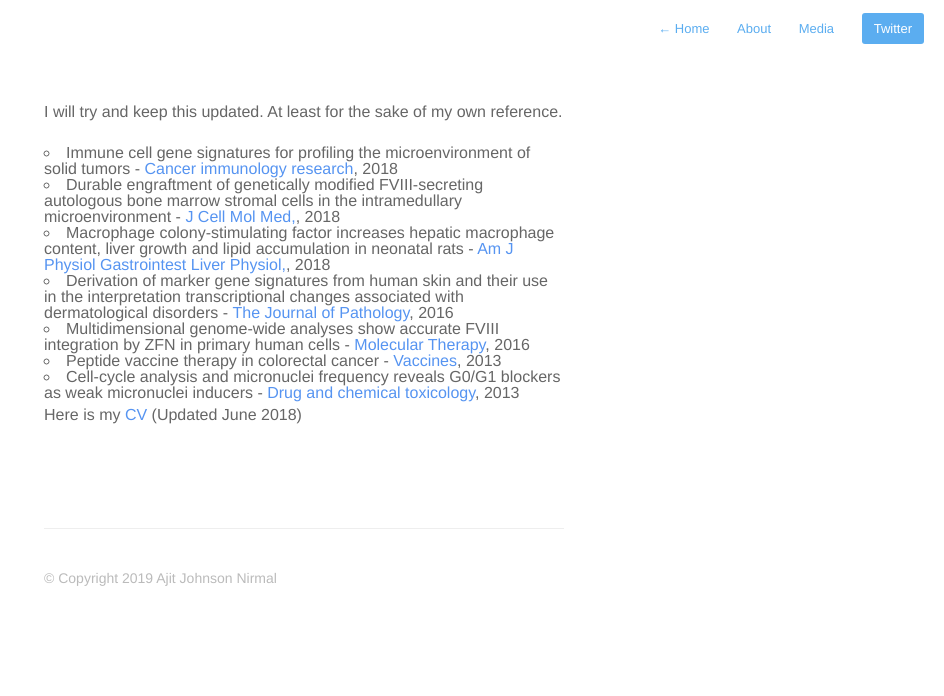
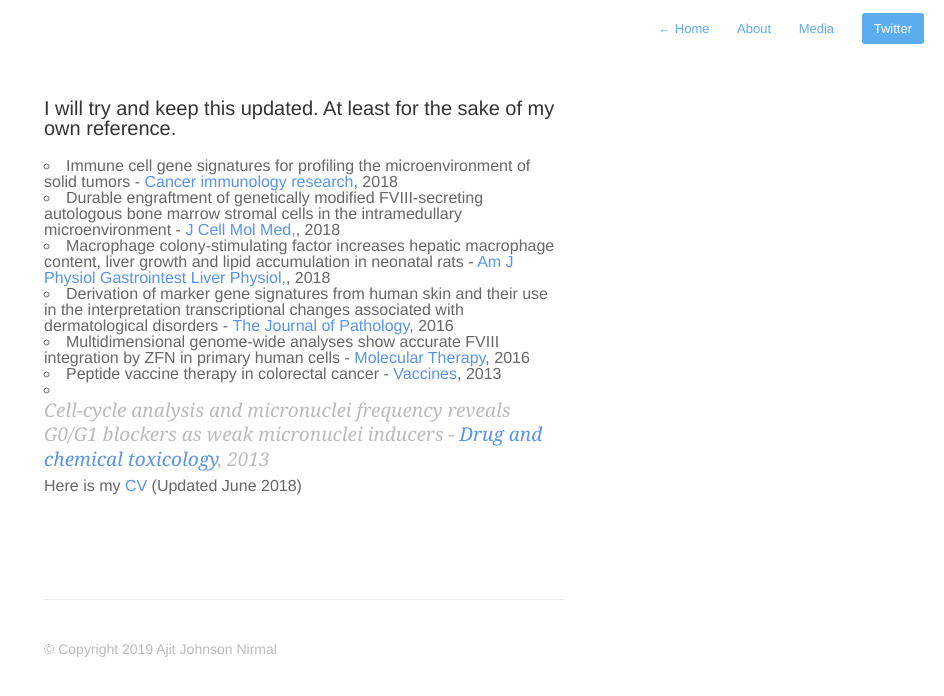
Before and after one commit to jjacklee116/ajitjohnson.github.io, a Jekyll site: the page built from publications.md, in a window 1280 px wide. Shown: the top 696 px of the page, without its empty margins (336-1280 px from the left). Built offline with Jekyll 4.4.1, drawn with Linux system fonts in a browser that asks for light colours; nearby versions of some CDN libraries.

```diff
--- a/publications.md
+++ b/publications.md
@@ -4,7 +4,7 @@ permalink: publications/
 profile: false
 ---
 
-I will try and keep this updated. At least for the sake of my own reference.
+### I will try and keep this updated. At least for the sake of my own reference.
 
 *   Immune cell gene signatures for profiling the microenvironment of solid tumors - [Cancer immunology research](http://cancerimmunolres.aacrjournals.org/content/6/11/1388), 2018
 *   Durable engraftment of genetically modified FVIII‐secreting autologous bone marrow stromal cells in the intramedullary microenvironment - [J Cell Mol Med,](https://onlinelibrary.wiley.com/doi/abs/10.1111/jcmm.13648 "Journal of cellular and molecular medicine."), 2018
@@ -13,7 +13,7 @@ I will try and keep this updated. At least for the sake of my own reference.
 *   Multidimensional genome-wide analyses show accurate FVIII integration by ZFN in primary human cells - [Molecular Therapy](http://www.sciencedirect.com/science/article/pii/S1525001616309789), 2016
 *   Peptide vaccine therapy in colorectal cancer - [Vaccines](https://www.ncbi.nlm.nih.gov/pmc/articles/PMC4552199/), 2013
 *   Cell-cycle analysis and micronuclei frequency reveals G0/G1 blockers as weak micronuclei inducers - [Drug and chemical toxicology](http://www.tandfonline.com/doi/abs/10.3109/01480545.2012.737803), 2013
-
+---
 Here is my [CV](https://ajitjohnson.com/wp-content/uploads/2018/06/CV.pdf) (Updated June 2018)
 
 {% include footer.html %}
```
Also changed, not shown: 2 other files.
